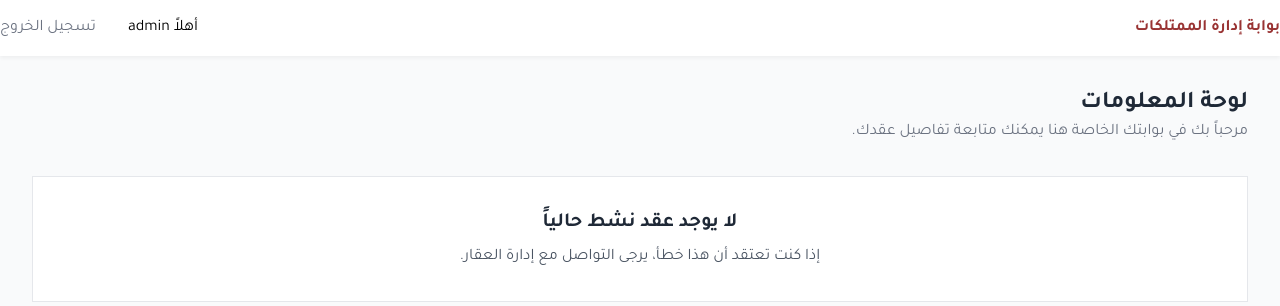
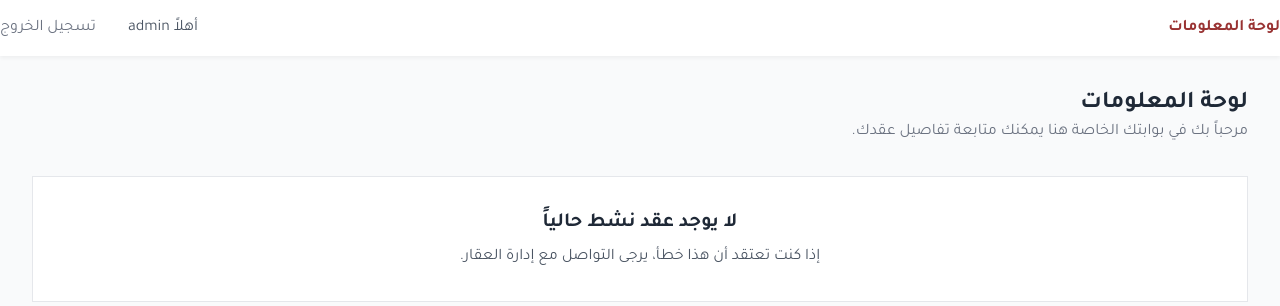
Before and after one commit to alabri0803/rent_management, a Django app: page /portal/ in a window 1280 px wide. Shown: the top 306 px of the page. Run offline with Django 5.2, Linux system fonts and the light colour scheme; a user stored in the database is signed in; data that the repository does not hold is empty; some libraries are stand-ins or nearby versions.

Commit message:
تحديث portal/base.html

```diff
--- a/portal/templates/portal/base.html
+++ b/portal/templates/portal/base.html
@@ -31,7 +31,10 @@
   <body>
       <header class="header py-4">
         <div class="container mx-auto flex justify-between items-center">
-          <h1 class="text-x1 font-bold text-[var(--primary-color)]">بوابة إدارة الممتلكات</h1>
+          <nav class="flex items-center space-x-6 space-x-reverse">
+            <a href="{% url 'portal_dashboard' %}" class="font-bold text-[var(--primary-color)]">لوحة المعلومات</a>
+            <a href="{% url 'maintenance_list' %}" class="text-gray-600 hover:text-black">
+          </nav>
           <div class="flex items-center">
             <span class="ml-4">أهلاً {{ user.first_name|default:user.username }}</span>
             <form action="{% url 'logout' %}" method="post">
```
